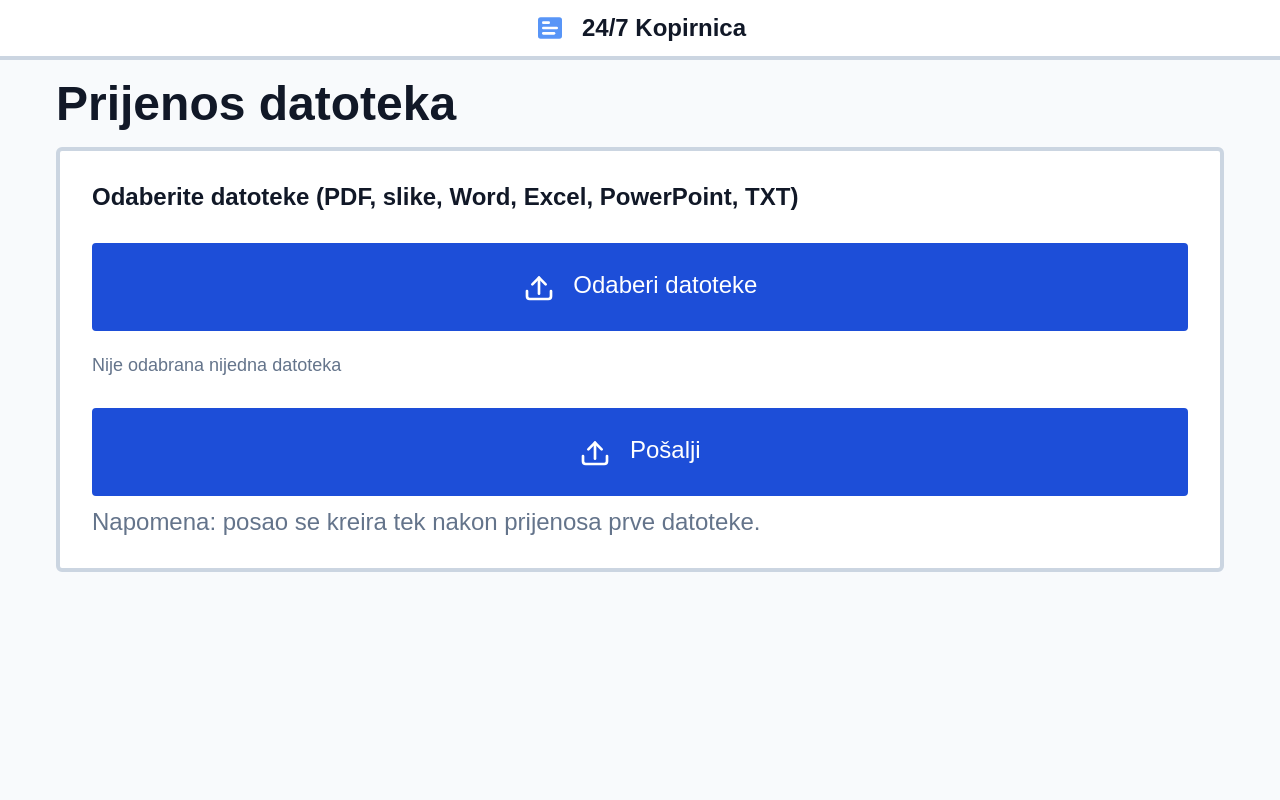
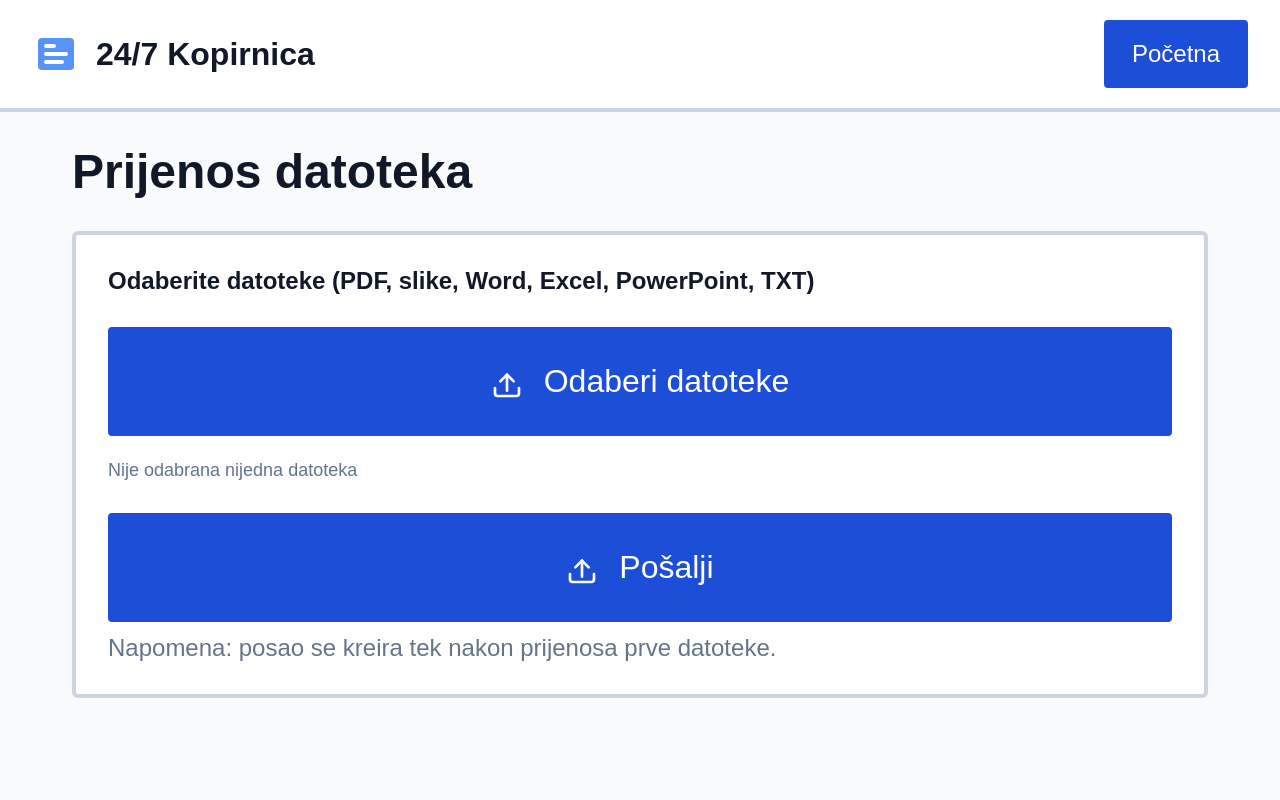
Before and after one commit to edoedac0/Auto-Kopirnica, a Flask app: page /upload in a window 1280 px wide. Run offline with Flask 3, Linux system fonts and the light colour scheme.

Commit message:
fix: unify kiosk layout

```diff
--- a/static/style.css
+++ b/static/style.css
@@ -24,29 +24,6 @@ body {
 body.kiosk {
   overflow: hidden;
   height: 100vh;
-}
-
-body.mobile {
-  font-size: 16px;
-}
-body.mobile .header-inner {
-  padding: 12px 16px;
-  justify-content: center;
-}
-body.mobile .brand .logo {
-  width: 32px;
-  height: 32px;
-}
-body.mobile .brand .name {
-  font-size: 24px;
-}
-body.mobile .container {
-  padding: 16px;
-  gap: 16px;
-}
-body.mobile .btn.big {
-  font-size: 24px;
-  padding: 24px;
 }
 
 /* Header */
--- a/templates/print_options.html
+++ b/templates/print_options.html
@@ -128,9 +128,6 @@
       </button>
     </form>
 
-  </div>
-
-  <div class="container">
     <div class="page-id">ID: <code>{{ job.id }}</code></div>
   </div>
 
--- a/templates/upload.html
+++ b/templates/upload.html
@@ -8,7 +8,7 @@
   <meta name="color-scheme" content="light" />
   <meta name="theme-color" content="#ffffff" />
 </head>
-<body class="mobile">
+<body class="kiosk">
   <header class="header">
     <div class="header-inner">
       <div class="brand">
@@ -20,6 +20,7 @@
         </svg>
         <span class="name">24/7 Kopirnica</span>
       </div>
+      <a href="/" class="nav-btn">Početna</a>
     </div>
   </header>
   <div class="container">
```
